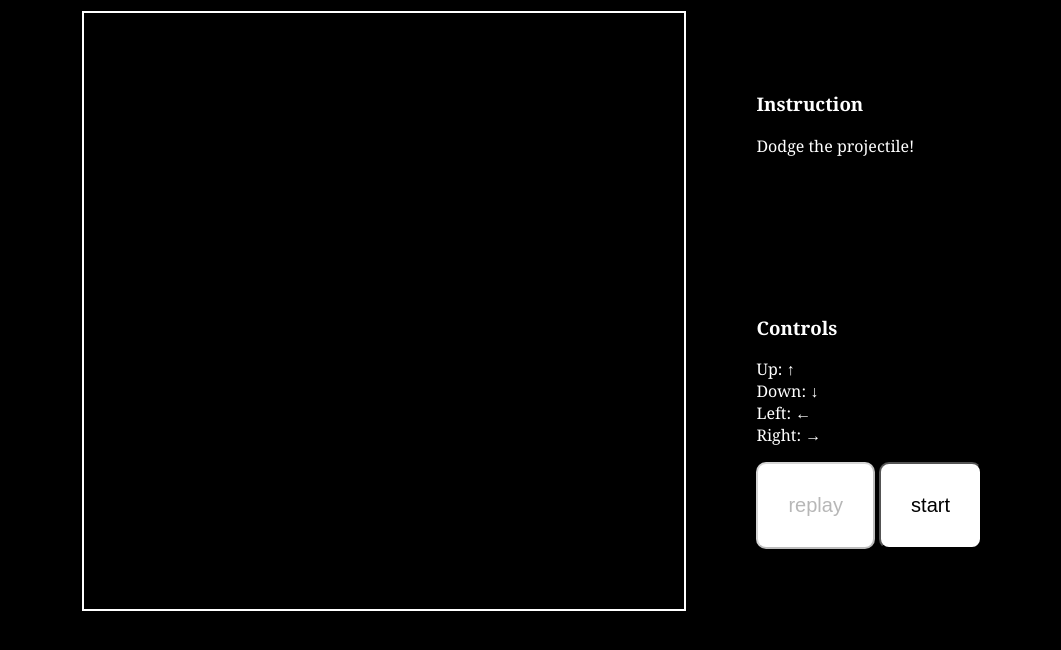
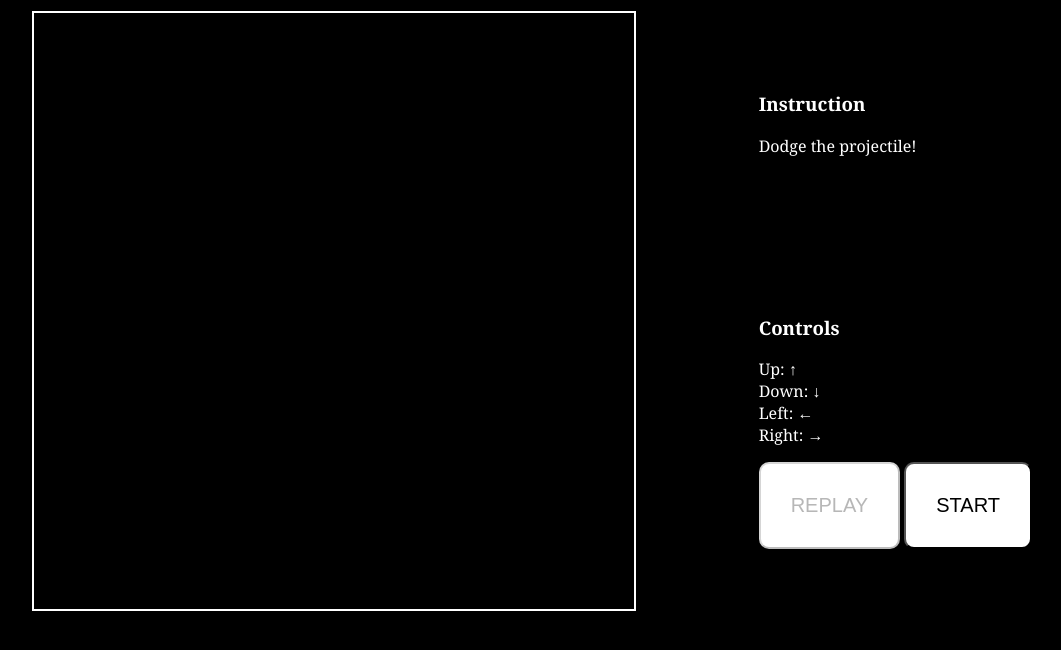
Before and after one commit to godmango/dodge-game-ver2, a plain HTML site: page index.html in a window 1280 px wide. Shown: the part 132-782 px from the top of the page, without its empty margins (108-1169 px from the left). Drawn offline with Linux system fonts and the light colour scheme.

Commit message:
fifth commit

```diff
--- a/index.html
+++ b/index.html
@@ -19,9 +19,9 @@
           <h3>Controls</h3>
           <p>Up: ↑ <br />Down: ↓ <br />Left: ← <br />Right: →</p>
           <button class="retryButton" onclick="replayGame()" disabled>
-            replay
+            REPLAY
           </button>
-          <button class="startButton" onclick="main()">start</button>
+          <button class="startButton" onclick="main()">START</button>
         </div>
       </div>
     </div>
--- a/style.css
+++ b/style.css
@@ -15,7 +15,7 @@ body {
 .middleDiv {
   display: flex;
   justify-content: space-between;
-  width: 900px;
+  width: 1000px;
   height: 600px;
 }
 .controlList {
```
